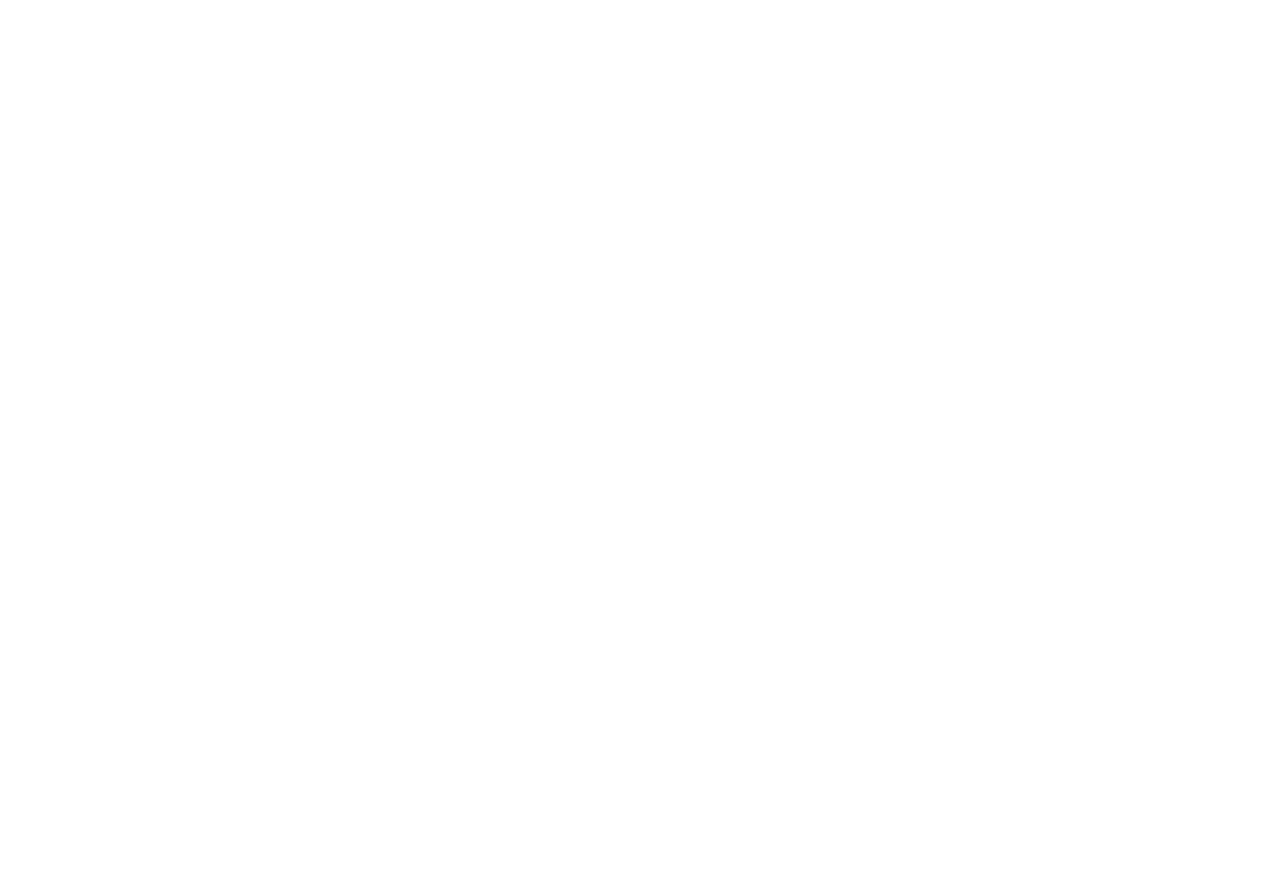
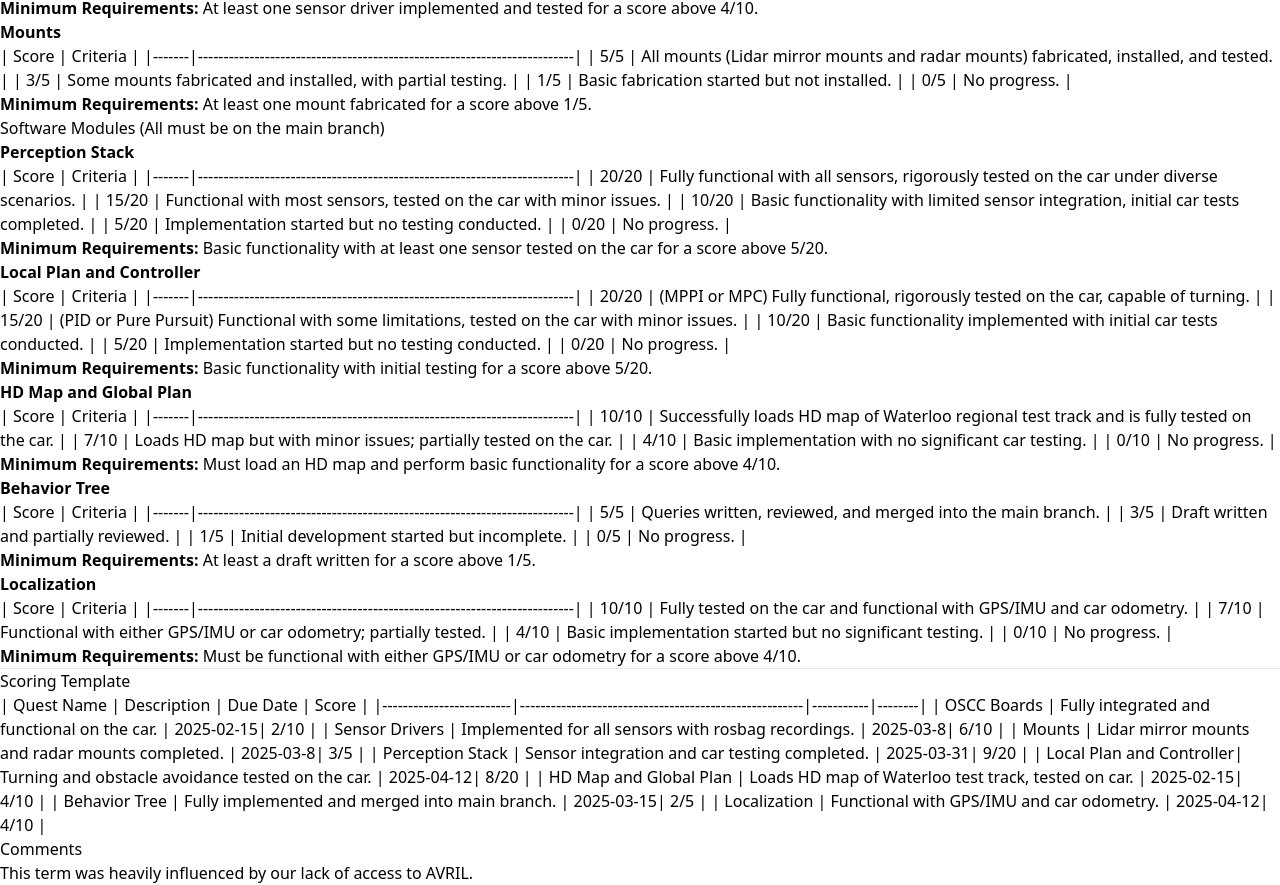
Before and after one commit to WATonomous/wato_wiki, a Next.js app: page /quest_books/archive/w25_eve_quests in a window 1280 px wide. Before the commit this address had no page. Shown: the part 677-1562 px from the top of the page. Before the commit the page ends 800 px from the top, so only its background shows below. Built offline with nearby package versions, Linux system fonts and the light colour scheme.

Commit message:
moved and scored all quests into archive

```diff
--- a/pages/quest_books/_meta.json
+++ b/pages/quest_books/_meta.json
@@ -1,6 +1,3 @@
 {
-    "w25_eve_quests": "W25 Eve Quests",
-    "w25_micro_quests": "W25 Micro Quests",
-    "w25_rover_quests": "W25 Rover Quests",
-    "w25_humanoid_quests": "W25 Humanoid Quests"
+  "archive": "Archive"
 }
--- a/pages/quest_books/w25_bizops_quests.mdx
+++ b/pages/quest_books/archive/w25_bizops_quests.mdx
@@ -127,12 +127,12 @@ The objectives for Winter 2025 focus on securing funding, enhancing marketing ef
 
 | Quest Name              | Description                                           | Due Date  | Score  |
 |-------------------------|-------------------------------------------------------|-----------|--------|
-| WEEF Funding            | Full funding secured.                                 | 2025-04-15|        |
-| MEF Funding             | Full funding secured.                                 | 2025-04-15|        |
-| Deans’ Funding          | Full funding secured.                                 | 2025-04-15|        |
-| Engsoc Funding          | Full funding secured.                                 | 2025-04-15|        |
-| External Funding        | Full external funding secured.                        | 2025-04-15|        |
-| Social Media Posts      | Regular posts made with high engagement.              | 2025-04-15|        |
-| Information Stand       | Robot moving at the stand.                            | 2025-04-15|        |
-| Sponsorship Page        | Operational Sponsorship Page                           | 2025-04-15|        |
-| Blog Page               | Operational Blog Page                            | 2025-04-15|        |
+| WEEF Funding            | Full funding secured.                                 | 2025-04-15| 7/10       |
+| MEF Funding             | Full funding secured.                                 | 2025-04-15| 7/10       |
+| Deans’ Funding          | Full funding secured.                                 | 2025-04-15| 0/10       |
+| Engsoc Funding          | Full funding secured.                                 | 2025-04-15| 0/10       |
+| External Funding        | Full external funding secured.                        | 2025-04-15| 7/10       |
+| Social Media Posts      | Regular posts made with high engagement.              | 2025-04-15| 4/10       |
+| Information Stand       | Robot moving at the stand.                            | 2025-04-15| 0/5       |
+| Sponsorship Page        | Operational Sponsorship Page                           | 2025-04-15| 5/5       |
+| Blog Page               | Operational Blog Page                            | 2025-04-15| 1/5       |
--- a/pages/quest_books/w25_eve_quests.mdx
+++ b/pages/quest_books/archive/w25_eve_quests.mdx
@@ -124,11 +124,14 @@ The objectives for Winter 2025 focus on integrating hardware, developing softwar
 
 | Quest Name              | Description                                           | Due Date  | Score  |
 |-------------------------|-------------------------------------------------------|-----------|--------|
-| OSCC Boards             | Fully integrated and functional on the car.          | 2025-02-15|        |
-| Sensor Drivers          | Implemented for all sensors with rosbag recordings.  | 2025-03-8|        |
-| Mounts                 | Lidar mirror mounts and radar mounts completed.      | 2025-03-8|        |
-| Perception Stack        | Sensor integration and car testing completed.         | 2025-03-31|        |
-| Local Plan and Controller| Turning and obstacle avoidance tested on the car.    | 2025-04-12|        |
-| HD Map and Global Plan  | Loads HD map of Waterloo test track, tested on car.  | 2025-02-15|        |
-| Behavior Tree           | Fully implemented and merged into main branch.        | 2025-03-15|        |
-| Localization            | Functional with GPS/IMU and car odometry.            | 2025-04-12|        |
+| OSCC Boards             | Fully integrated and functional on the car.          | 2025-02-15| 2/10       |
+| Sensor Drivers          | Implemented for all sensors with rosbag recordings.  | 2025-03-8|  6/10      |
+| Mounts                 | Lidar mirror mounts and radar mounts completed.      | 2025-03-8|  3/5      |
+| Perception Stack        | Sensor integration and car testing completed.         | 2025-03-31|  9/20      |
+| Local Plan and Controller| Turning and obstacle avoidance tested on the car.    | 2025-04-12|  8/20      |
+| HD Map and Global Plan  | Loads HD map of Waterloo test track, tested on car.  | 2025-02-15|  4/10      |
+| Behavior Tree           | Fully implemented and merged into main branch.        | 2025-03-15| 2/5       |
+| Localization            | Functional with GPS/IMU and car odometry.            | 2025-04-12| 4/10       |
+
+### Comments
+This term was heavily influenced by our lack of access to AVRIL.
```
Also changed, not shown: pages/quest_books/archive/w25_humanoid_quests.mdx (added), pages/quest_books/archive/w25_micro_quests.mdx (renamed from pages/quest_books/w25_micro_quests.mdx), pages/quest_books/archive/w25_rover_quests.mdx (renamed from pages/quest_books/w25_rover_quests.mdx).
